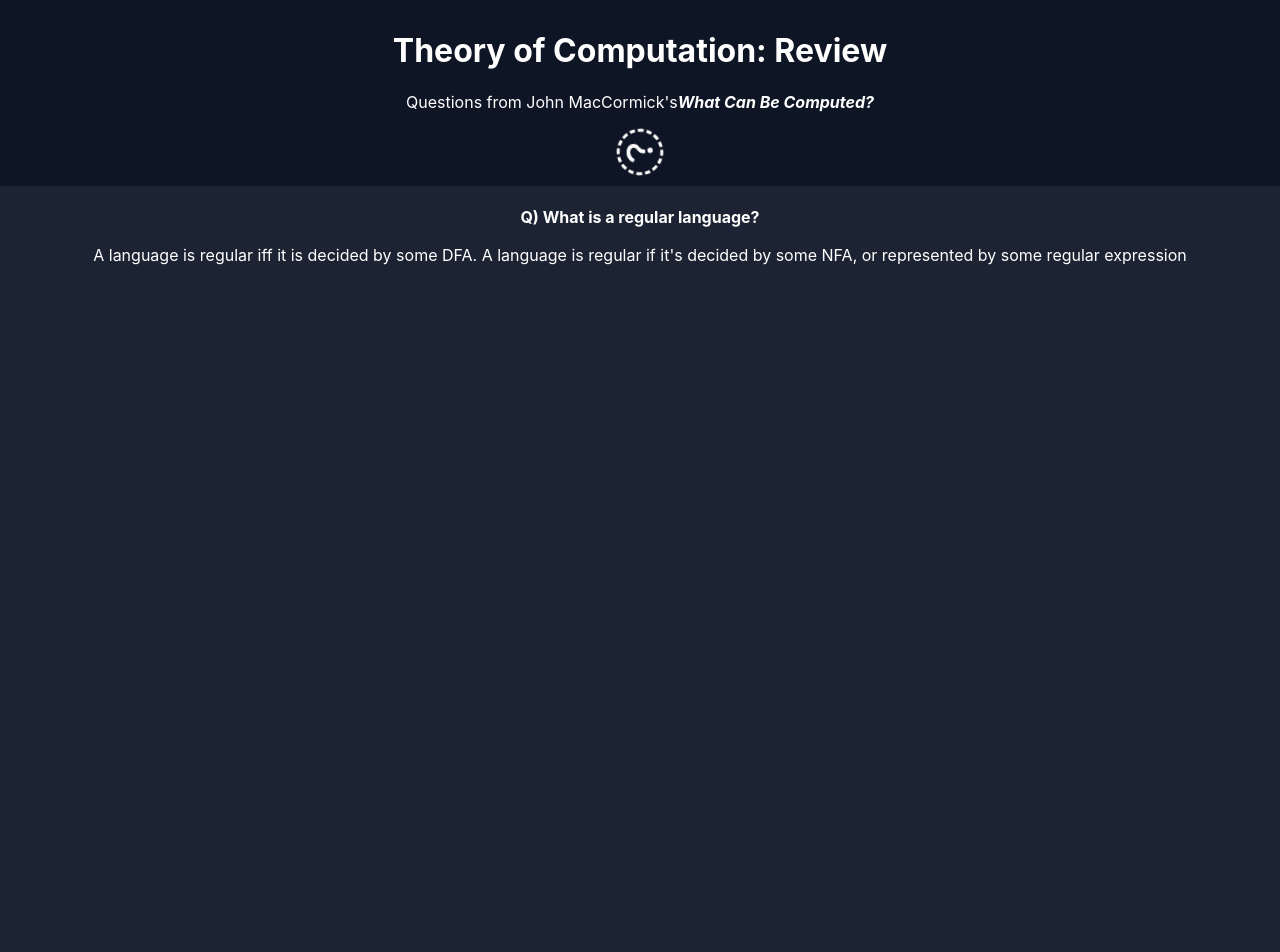
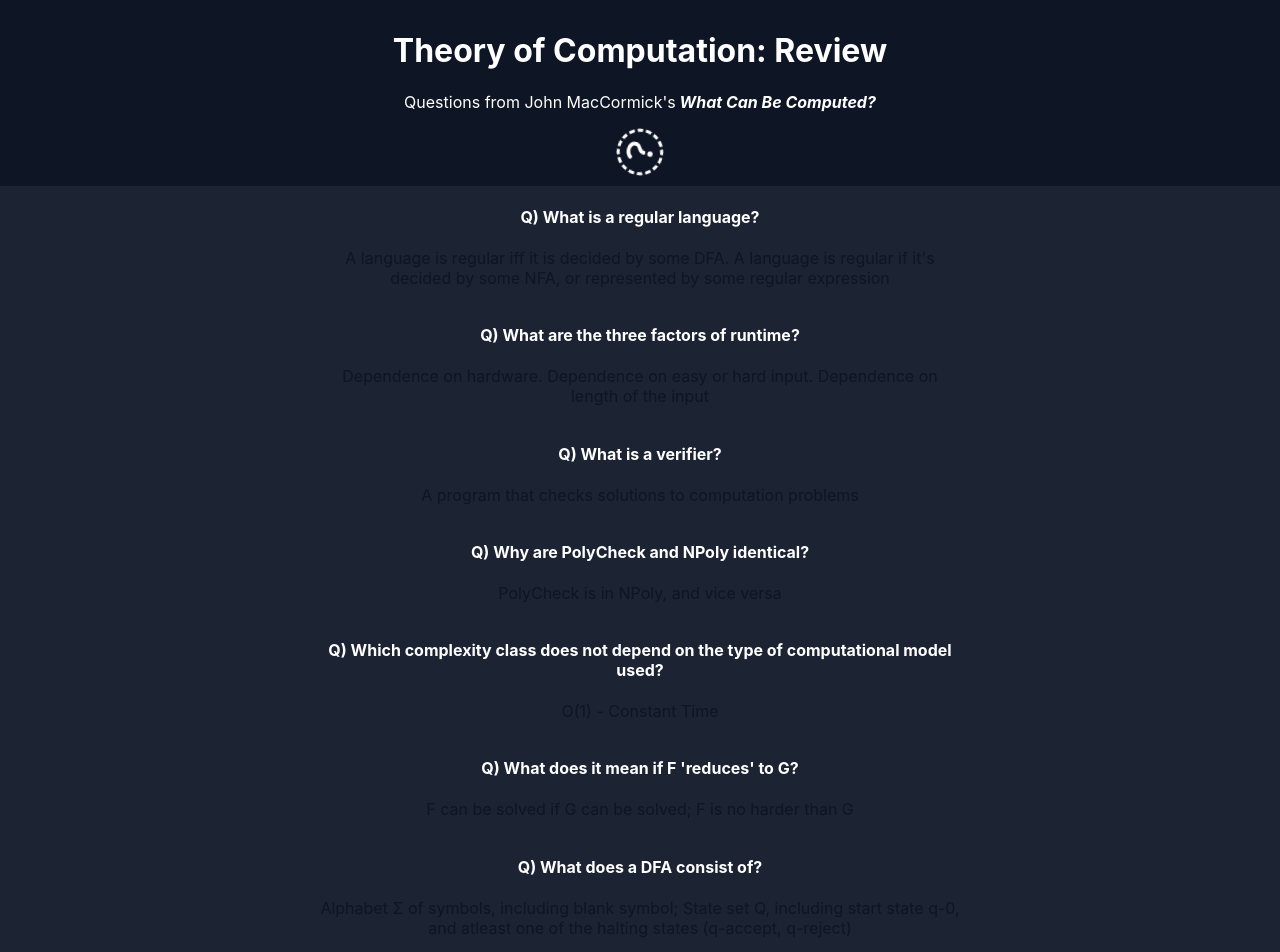
Before and after one commit to Ahljenn/Theory-of-Computation, a React (Vite) app: page / in a window 1280 px wide. Shown: the top 952 px of the page. Before the commit the page ends 800 px from the top, so only its background shows below. Built offline with nearby package versions, Linux system fonts and the light colour scheme.

Commit message:
Added questions and hover animation css

```diff
--- a/data/questions.json
+++ b/data/questions.json
@@ -1,6 +1,36 @@
 [
     {
-    "question":"What is a regular language?",
+    "question": "What is a regular language?",
     "answer": "A language is regular iff it is decided by some DFA. A language is regular if it's decided by some NFA, or represented by some regular expression"
+    },
+    {
+      "question": "What are the three factors of runtime?",
+      "answer": "Dependence on hardware. Dependence on easy or hard input. Dependence on length of the input"
+    },
+    {
+      "question": "What is a verifier?",
+      "answer": "A program that checks solutions to computation problems"
+    },
+    {
+      "question": "Why are PolyCheck and NPoly identical?",
+      "answer": "PolyCheck is in NPoly, and vice versa"
+    },
+    {
+      "question": "Which complexity class does not depend on the type of computational model used?",
+      "answer": "O(1) - Constant Time"
+    },
+    {
+      "question": "What does it mean if F 'reduces' to G?",
+      "answer": "F can be solved if G can be solved; F is no harder than G"
+    },
+    {
+      "question": "What does a DFA consist of?",
+      "answer": "Alphabet Σ of symbols, including blank symbol; State set Q, including start state q-0, and atleast one of the halting states (q-accept, q-reject)"
+    },
+    {
+      "question": "What does a DFA consist of?",
+      "answer": "Alphabet Σ of symbols, including blank symbol; State set Q, including start state q-0, and atleast one of the halting states (q-accept, q-reject)"
     }
+
+
 ]
--- a/src/Header.jsx
+++ b/src/Header.jsx
@@ -9,11 +9,11 @@ function Header() {
 
       <p>Questions from John MacCormick's
         <a href="https://whatcanbecomputed.com/">
-          <i>What Can Be Computed?</i>
+          <i> What Can Be Computed?</i>
         </a>
       </p>
 
-      <i class="fa fa-refresh fa-spin fa-3x fa-fw" aria-hidden="true"></i>
+      <button title="Shuffle questions"><i class="fa fa-refresh fa-spin fa-3x fa-fw" aria-hidden="true"></i></button>
 
     </header>
   );
--- a/styles/App.css
+++ b/styles/App.css
@@ -20,7 +20,15 @@ main {
 }
 
 .question {
-  height: 1px;
+  margin-bottom: 5px;
+}
+
+.answer {
+  color: var(--secondary);
+}
+
+.answer:hover {
+  color: white;
 }
 
 a {
@@ -28,3 +36,21 @@ a {
   font-weight: 700;
   text-decoration: none;
 }
+
+main {
+  margin-left: 25%;
+  width: 50%;
+  display: flex;
+  flex-direction: column;
+}
+
+@media screen and (max-width: 800px){
+  main {
+    width: 80%;
+    margin-left: 10%;
+    text-align: center;
+  }
+  .question {
+    margin-bottom: 10px;
+  }
+}
--- a/styles/Header.css
+++ b/styles/Header.css
@@ -4,3 +4,13 @@ header {
   background-color: var(--secondary);
   padding: 10px;
 }
+
+button, input[type="submit"], input[type="reset"] {
+	background: none;
+	color: inherit;
+	border: none;
+	padding: 0;
+	font: inherit;
+	cursor: pointer;
+	outline: inherit;
+}
```
Also changed, not shown: 1 other file (tests, documents, lock files or other folders).
